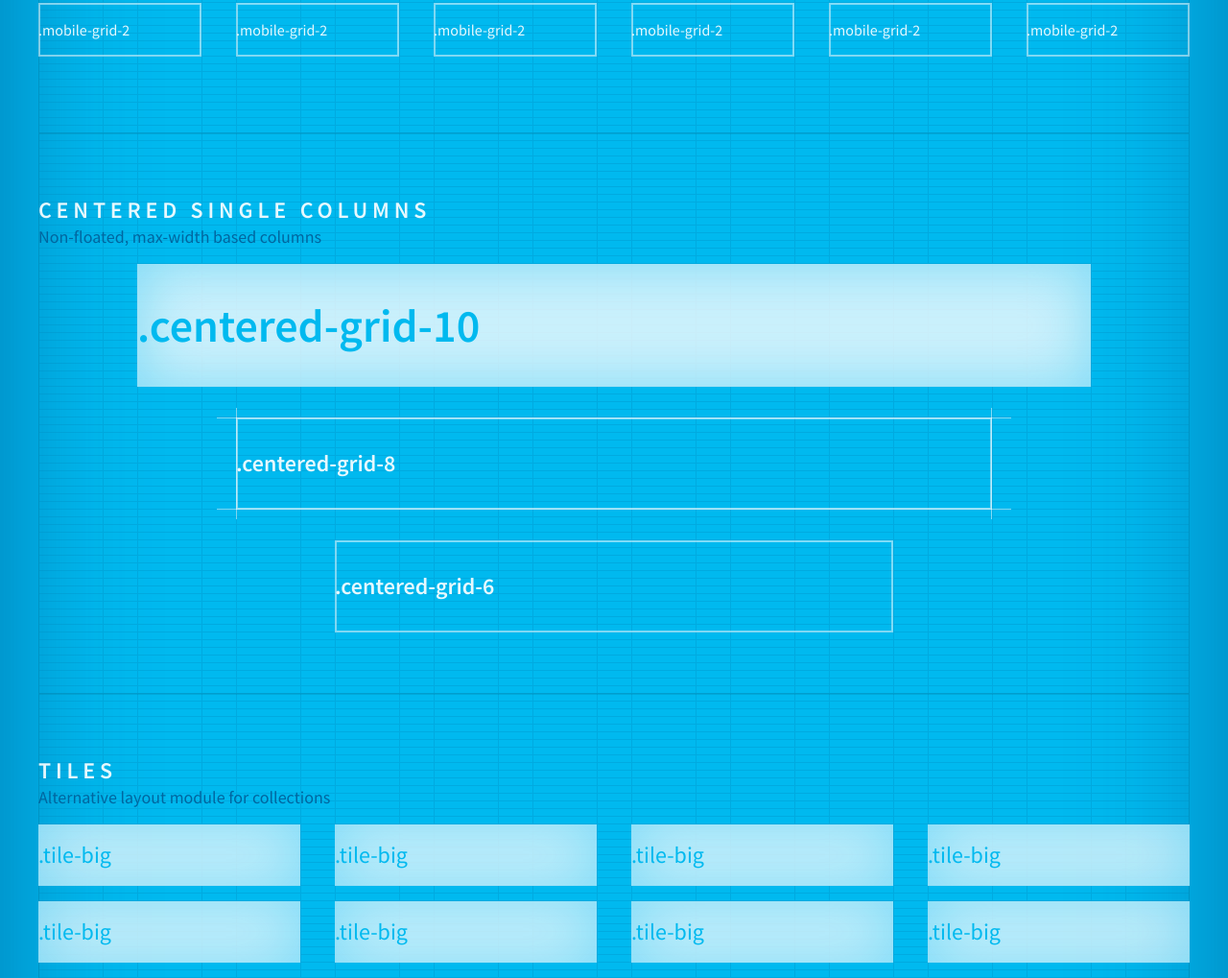
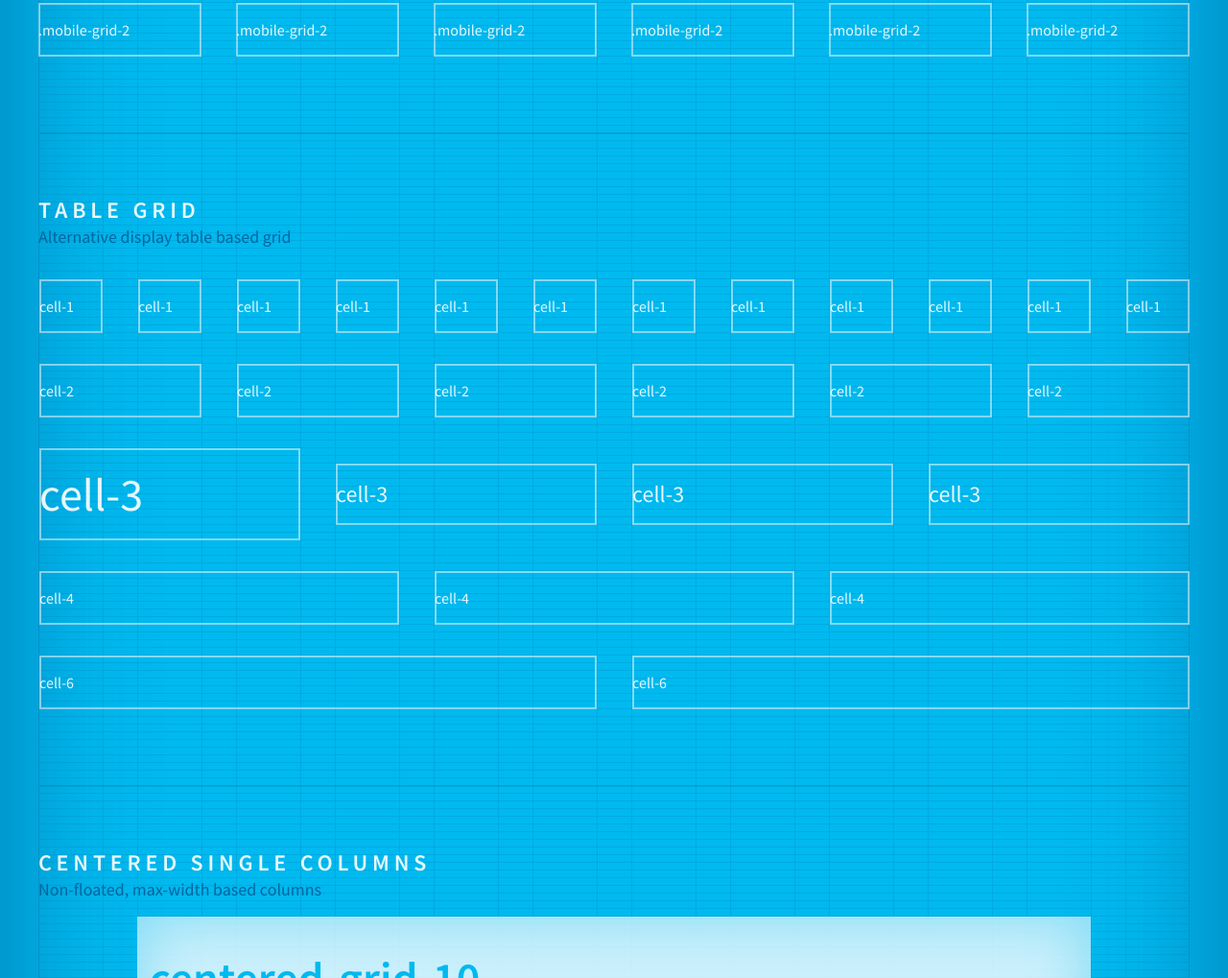
Before and after one commit to jxnblk/tempo, a plain HTML site: page index.html in a window 1280 px wide. Shown: the part 1317-2336 px from the top of the page at 96% size. Drawn offline with Linux system fonts and the light colour scheme.

Commit message:
Basic table grid

```diff
--- a/index.html
+++ b/index.html
@@ -92,6 +92,48 @@
     </div>
   </section>
 
+  <section id="table-grid" class="container py4 outline bg-grid">
+    <h1 class="h3 caps mb0">Table Grid</h1>
+    <p class="dark-blue">Alternative display table based grid</p>
+    <div class="table-grid py1">
+      <div class="cell cell-1"><div class="box py1">cell-1</div></div>
+      <div class="cell cell-1"><div class="box py1">cell-1</div></div>
+      <div class="cell cell-1"><div class="box py1">cell-1</div></div>
+      <div class="cell cell-1"><div class="box py1">cell-1</div></div>
+      <div class="cell cell-1"><div class="box py1">cell-1</div></div>
+      <div class="cell cell-1"><div class="box py1">cell-1</div></div>
+      <div class="cell cell-1"><div class="box py1">cell-1</div></div>
+      <div class="cell cell-1"><div class="box py1">cell-1</div></div>
+      <div class="cell cell-1"><div class="box py1">cell-1</div></div>
+      <div class="cell cell-1"><div class="box py1">cell-1</div></div>
+      <div class="cell cell-1"><div class="box py1">cell-1</div></div>
+      <div class="cell cell-1"><div class="box py1">cell-1</div></div>
+    </div>
+    <div class="table-grid py1">
+      <div class="cell cell-2"><div class="box py1">cell-2</div></div>
+      <div class="cell cell-2"><div class="box py1">cell-2</div></div>
+      <div class="cell cell-2"><div class="box py1">cell-2</div></div>
+      <div class="cell cell-2"><div class="box py1">cell-2</div></div>
+      <div class="cell cell-2"><div class="box py1">cell-2</div></div>
+      <div class="cell cell-2"><div class="box py1">cell-2</div></div>
+    </div>
+    <div class="table-grid table-grid-align-middle py1">
+      <div class="cell cell-3"><div class="h2 box py1">cell-3</div></div>
+      <div class="cell cell-3"><div class="h3 box py1">cell-3</div></div>
+      <div class="cell cell-3"><div class="h3 box py1">cell-3</div></div>
+      <div class="cell cell-3"><div class="h3 box py1">cell-3</div></div>
+    </div>
+    <div class="table-grid py1">
+      <div class="cell cell-4"><div class="box py1">cell-4</div></div>
+      <div class="cell cell-4"><div class="box py1">cell-4</div></div>
+      <div class="cell cell-4"><div class="box py1">cell-4</div></div>
+    </div>
+    <div class="table-grid py1">
+      <div class="cell cell-6"><div class="box py1">cell-6</div></div>
+      <div class="cell cell-6"><div class="box py1">cell-6</div></div>
+    </div>
+  </section>
+
   <section id="centered-columns" class="container py4 outline bg-grid">
     <h1 class="h3 caps mb0">Centered Single Columns</h1>
     <p class="dark-blue">Non-floated, max-width based columns</p>
--- /dev/null
+++ b/scss/_table-grid.scss
@@ -0,0 +1,35 @@
+// Table grid
+
+.table-grid {
+  display: table;
+  width: 100% + $gutter;
+  margin-left: -$gutter;
+  overflow: hidden;
+  table-layout: fixed;
+}
+.table-grid-align-middle .cell {
+  vertical-align: middle;
+}
+  // Alternative gutter extension method
+  .table-grid-gutters {
+    margin-left: -$gutter;
+    width: 100% + $gutter;
+  }
+
+  .table-grid-fixed {
+    table-layout: fixed;
+  }
+
+.cell {
+  display: table-cell;
+  padding-left: $gutter;
+  //&:first-child {
+  //  padding-left: 0;
+  //}
+}
+
+@for $i from 1 through 12 {
+  .cell-#{$i} {
+    width: percentage($i/12) - $gutter + ($gutter * $i /12);
+  }
+}
--- a/scss/tempo.scss
+++ b/scss/tempo.scss
@@ -13,3 +13,4 @@
 @import "variables";
 @import "grid";
 @import "tiles";
+@import "table-grid";
```
Also changed, not shown: tempo.css.
